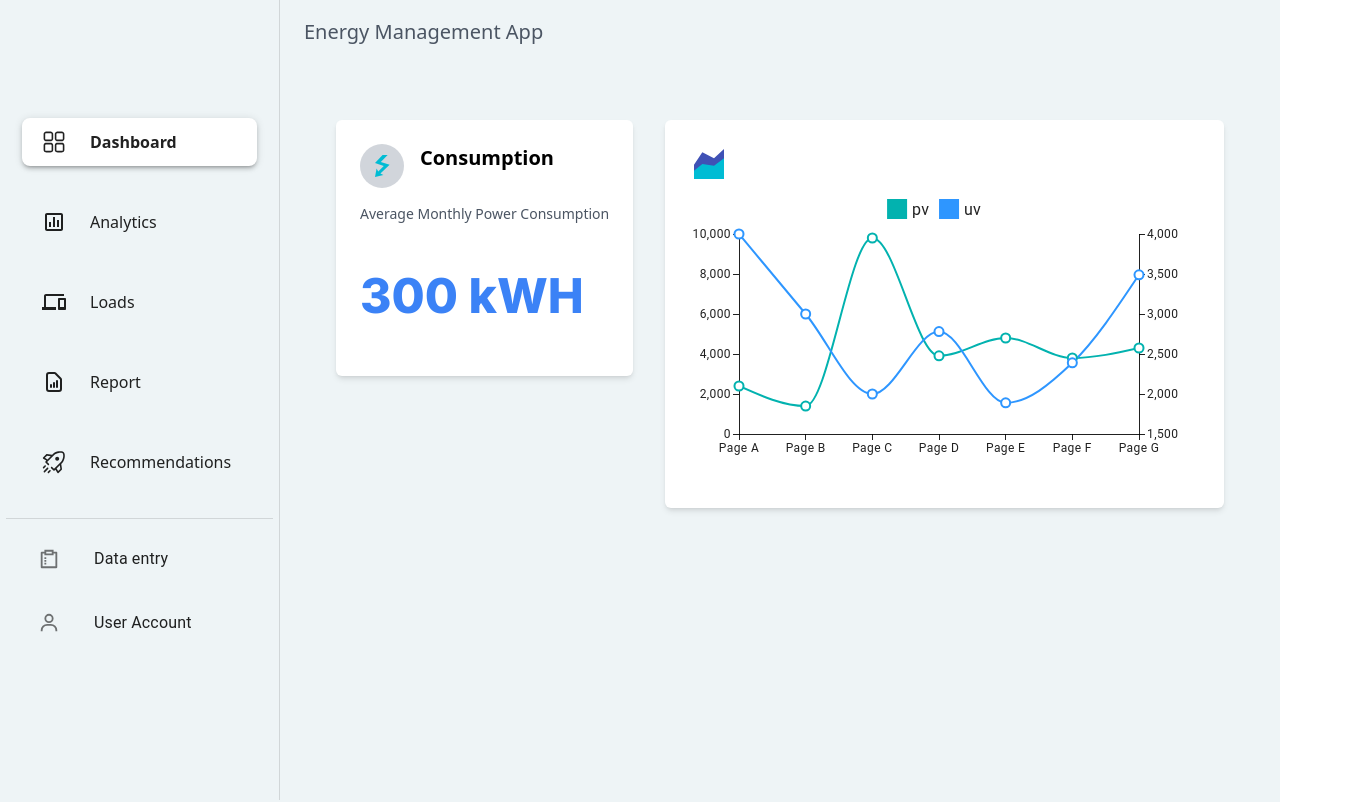
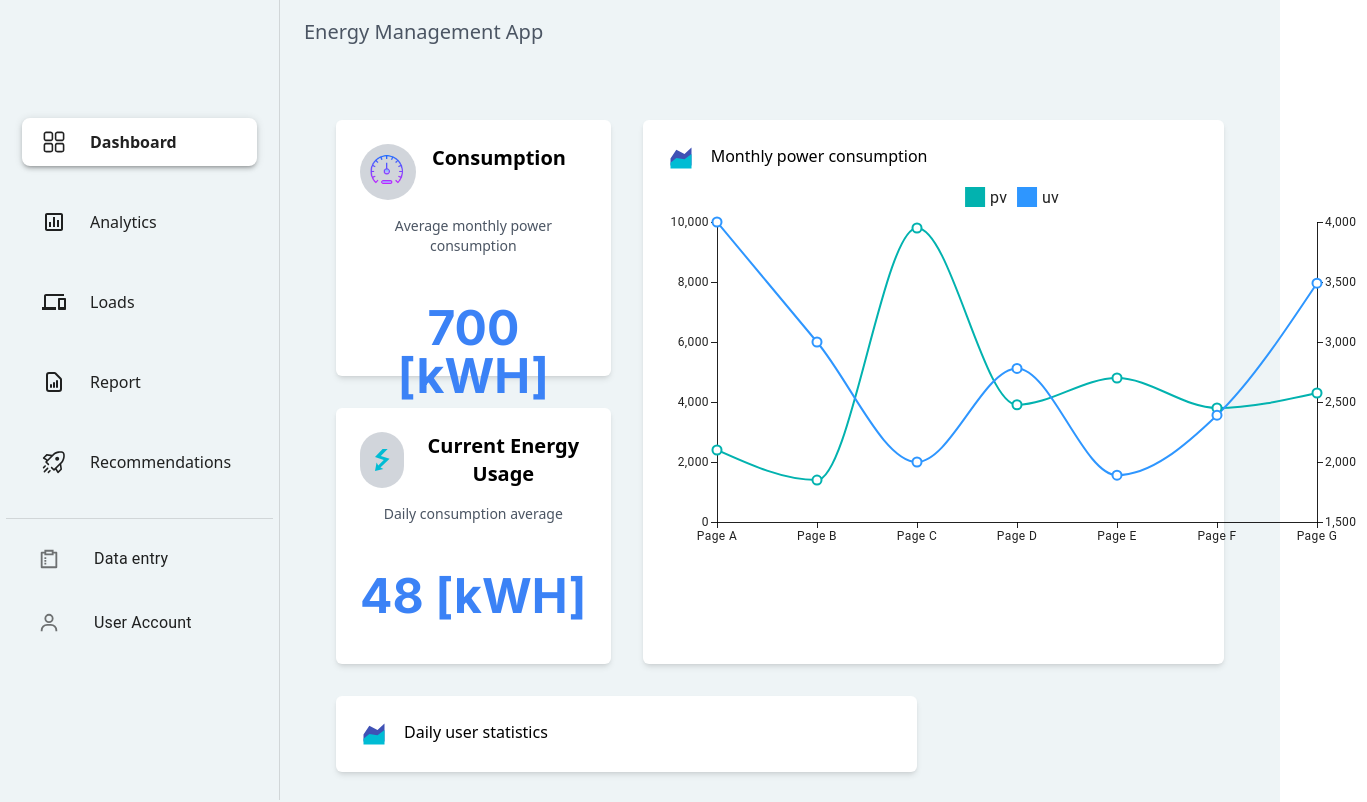
Before and after one commit to franknmungai/energy-management-app, a Next.js app: page / in a window 1280 px wide. Shown: the top 802 px of the page, 1367 px wide, since content can reach past the window. Built offline with nearby package versions, Linux system fonts and the light colour scheme.

Commit message:
Created DataPanel and ChartPanel components

```diff
--- a/components/Chart1.tsx
+++ b/components/Chart1.tsx
@@ -15,8 +15,8 @@ const xLabels = [
 export default function Chart1() {
   return (
     <LineChart
-      width={500}
-      height={300}
+      width={700}
+      height={400}
       series={[
         { data: pData, label: 'pv', yAxisKey: 'leftAxisId' },
         { data: uData, label: 'uv', yAxisKey: 'rightAxisId' },
--- /dev/null
+++ b/components/Chart2.tsx
@@ -0,0 +1,17 @@
+import * as React from 'react';
+import { LineChart } from '@mui/x-charts/LineChart';
+
+export default function Chart2() {
+  return (
+    <LineChart
+      xAxis={[{ data: ['Week 1', 'Week 2', 'Week 3', 'Week 4'] }]}
+      series={[
+        {
+          data: [1251, 1088, 967, 1125],
+        },
+      ]}
+      width={300}
+      height={300}
+    />
+  );
+}
--- /dev/null
+++ b/components/ChartPanel.tsx
@@ -0,0 +1,20 @@
+import { FcAreaChart } from 'react-icons/fc';
+
+interface ChartPanelProps {
+  children: React.ReactNode;
+  title?: string;
+}
+const ChartPanel: React.FC<ChartPanelProps> = ({ children, title }) => {
+  return (
+    <div className="shadow-md bg-white rounded-md p-6 scale-50 lg:col-span-2 lg:row-span-2 lg:scale-100 ">
+      <div className="flex space-x-4">
+        <FcAreaChart size={28} />
+
+        <p>{title}</p>
+      </div>
+      {children}
+    </div>
+  );
+};
+
+export default ChartPanel;
--- /dev/null
+++ b/components/DataPanel.tsx
@@ -0,0 +1,41 @@
+import React from 'react';
+import { Inter } from 'next/font/google';
+
+const inter = Inter({
+  subsets: ['latin'],
+  weight: ['300', '500', '700', '800'],
+});
+
+interface DataPanelProps {
+  icon: React.ReactNode;
+  title: string;
+  subtitle: string;
+  data: string;
+}
+const DataPanel: React.FC<DataPanelProps> = ({
+  icon,
+  title,
+  subtitle,
+  data,
+}) => {
+  return (
+    <div className="shadow-md bg-white rounded-md p-6 max-h-64 text-center">
+      <div className="flex gap-4">
+        <div className="p-2 bg-gray-300 rounded-full flex items-center justify-center">
+          <div>{icon}</div>
+        </div>{' '}
+        <p className="text-xl font-semibold">{title}</p>
+      </div>
+
+      <p className="text-sm text-gray-600 mt-4">{subtitle}</p>
+
+      <p
+        className={`${inter.className} text-5xl font-bold text-blue-500 py-12`}
+      >
+        {data}
+      </p>
+    </div>
+  );
+};
+
+export default DataPanel;
--- a/components/Drawer.tsx
+++ b/components/Drawer.tsx
@@ -11,14 +11,8 @@ import ListItemButton from '@mui/material/ListItemButton';
 import ListItemIcon from '@mui/material/ListItemIcon';
 import ListItemText from '@mui/material/ListItemText';
 import Toolbar from '@mui/material/Toolbar';
-import { Inter } from 'next/font/google';
 
-import {
-  BiSolidDashboard,
-  BiMenu,
-  BiBarChartSquare,
-  BiUser,
-} from 'react-icons/bi';
+import { BiMenu, BiBarChartSquare, BiUser } from 'react-icons/bi';
 import { RxDashboard, RxRocket } from 'react-icons/rx';
 import { HiOutlineDocumentReport } from 'react-icons/hi';
 import { MdOutlineDevices } from 'react-icons/md';
@@ -26,6 +20,11 @@ import { RiSurveyLine } from 'react-icons/ri';
 import { FcAreaChart, FcElectricity } from 'react-icons/fc';
 
 import Chart1 from './Chart1';
+import { useMediaQuery } from '@mui/material';
+import DataPanel from './DataPanel';
+import Image from 'next/image';
+import Chart2 from './Chart2';
+import ChartPanel from './ChartPanel';
 
 const drawerWidth = 280;
 
@@ -50,11 +49,13 @@ const secondaryItems = [
   [<BiUser />, 'User Account'],
 ];
 
-const inter = Inter({ subsets: ['latin'] });
-
 export default function ResponsiveDrawer(props: Props) {
   const { window } = props;
   const [mobileOpen, setMobileOpen] = useState(false);
+
+  const isMobile = useMediaQuery('(max-width:600px)');
+
+  console.log({ isMobile });
 
   const [active, setActive] = useState(0);
 
@@ -198,32 +199,37 @@ export default function ResponsiveDrawer(props: Props) {
       >
         <Toolbar />
         <div className="h-[100vh] w-full p-8">
-          <div className="flex gap-8">
-            <div className="shadow-md bg-white rounded-md p-6 max-h-64">
-              <div className="flex gap-4">
-                <div className="p-2 bg-gray-300 rounded-full">
-                  <FcElectricity size={28} />
-                </div>{' '}
-                <p className="text-xl font-semibold">Consumption</p>
-              </div>
+          <div className="grid grid-cols-1 lg:grid-cols-3 gap-8">
+            {/* Container 1: Summary */}
+            <DataPanel
+              title="Consumption"
+              subtitle="Average monthly power consumption"
+              data="700 [kWH]"
+              icon={
+                <Image
+                  width={40}
+                  height={40}
+                  src="/icons/gauge.png"
+                  alt="gauge"
+                />
+              }
+            />
 
-              <p className="text-sm text-gray-600 mt-4">
-                Average Monthly Power Consumption
-              </p>
+            {/* Container 2: Chart */}
+            <ChartPanel title="Monthly power consumption">
+              <Chart1 />
+            </ChartPanel>
 
-              <p
-                className={`${inter.className} text-5xl font-extrabold text-blue-500 py-12`}
-              >
-                300 kWH
-              </p>
-            </div>
-            <div className="shadow-md bg-white rounded-md p-6 flex-1">
-              <p className="text-xl">
-                <FcAreaChart size={40} />
-              </p>
+            <DataPanel
+              title="Current Energy Usage"
+              subtitle="Daily consumption average"
+              data="48 [kWH]"
+              icon={<FcElectricity size={28} />}
+            />
 
-              <Chart1 />
-            </div>
+            <ChartPanel title="Daily user statistics">
+              {/* <Chart2 /> */}
+            </ChartPanel>
           </div>
         </div>
       </Box>
--- a/next.config.js
+++ b/next.config.js
@@ -1,6 +1,7 @@
 /** @type {import('next').NextConfig} */
 const nextConfig = {
   reactStrictMode: true,
-}
+  transpilePackages: ['@mui/x-charts'],
+};
 
-module.exports = nextConfig
+module.exports = nextConfig;
--- a/package.json
+++ b/package.json
@@ -12,7 +12,7 @@
     "@emotion/react": "^11.11.1",
     "@emotion/styled": "^11.11.0",
     "@mui/material": "^5.14.14",
-    "@mui/x-charts": "^6.0.0-alpha.15",
+    "@mui/x-charts": "^6.0.0-alpha.16",
     "next": "13.5.5",
     "react": "^18",
     "react-dom": "^18",
```
Also changed, not shown: public/icons/gauge.png (added), 1 other file (tests, documents, lock files or other folders).
